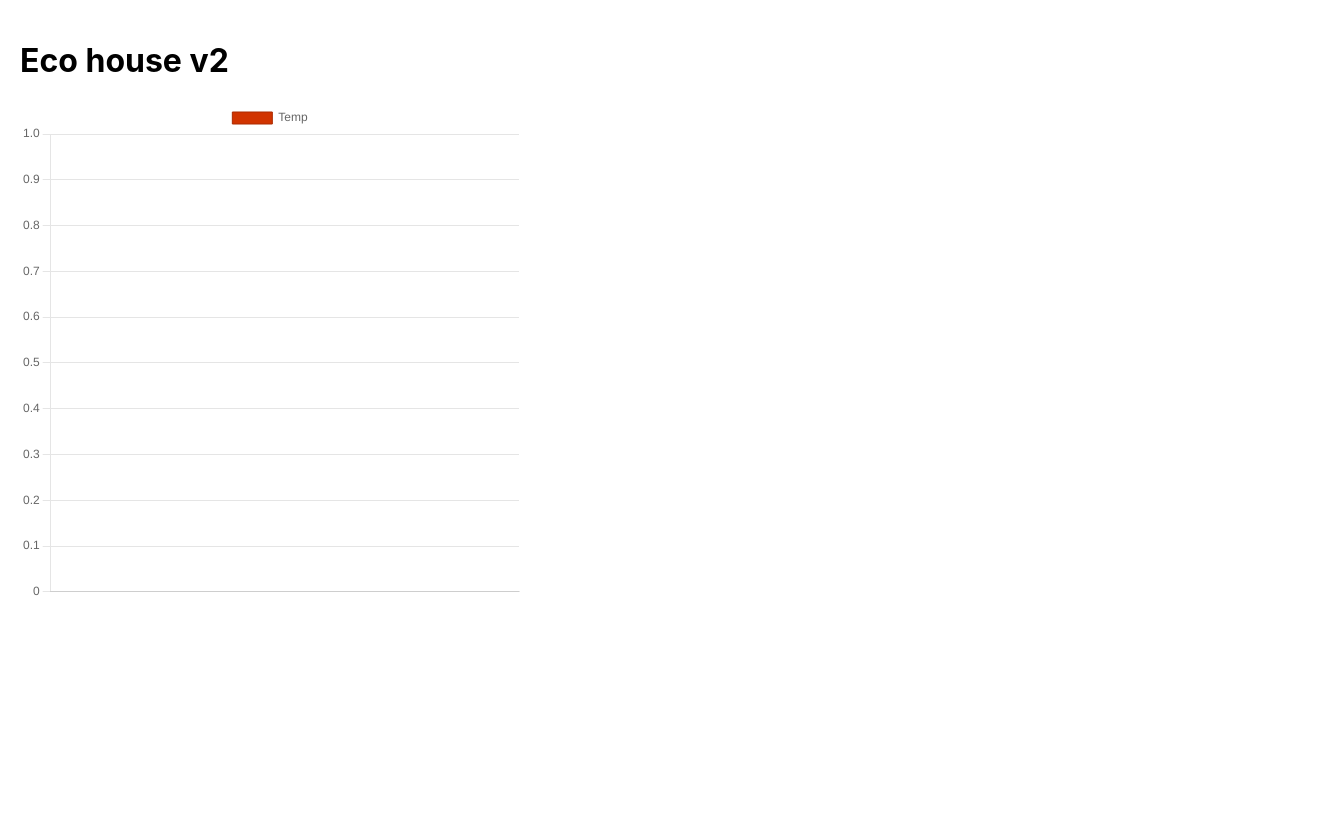
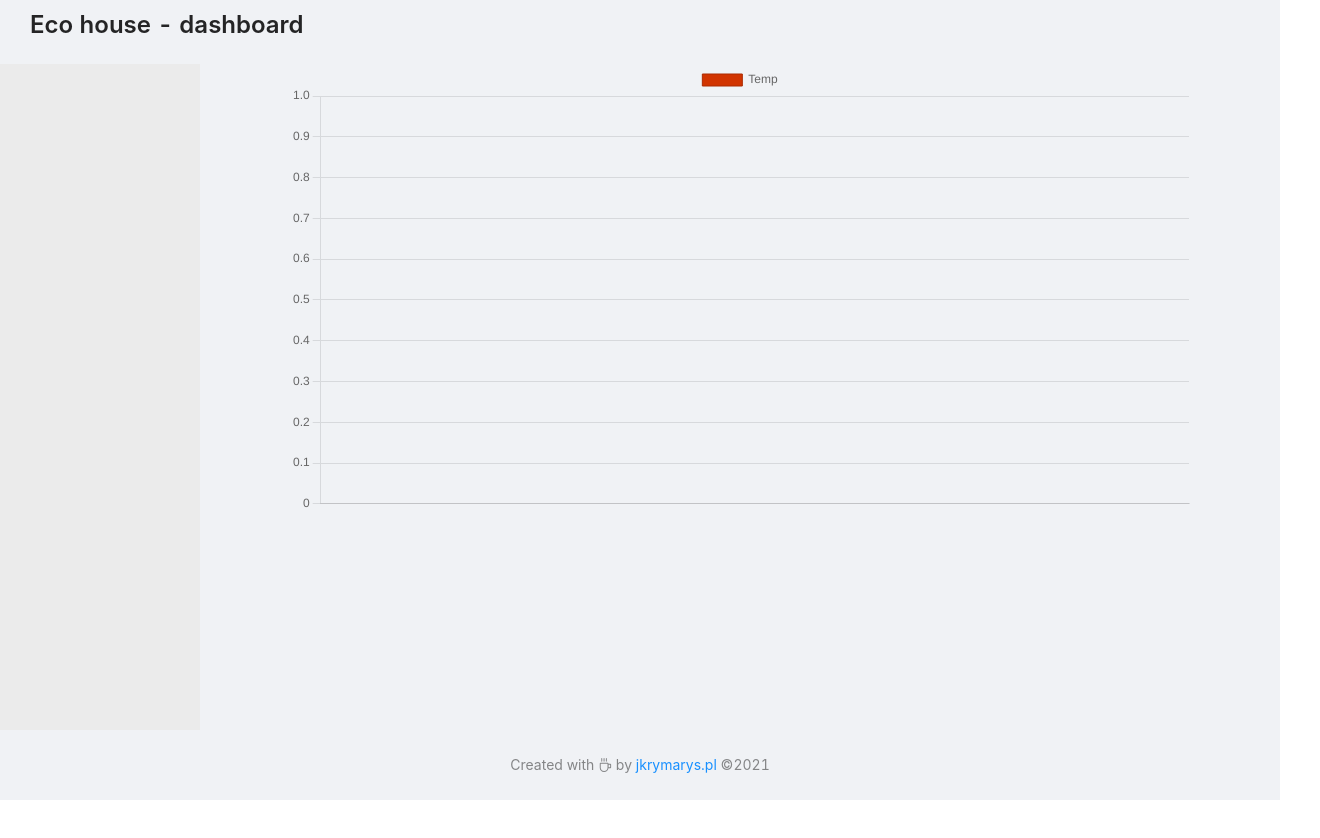
Before and after one commit to JKrymarys/ecohouse_v2, a React (Create React App) app: page / in a window 1280 px wide. Shown: the whole page, 1320 px wide, since content can reach past the window. After the commit the page ends 800 px from the top, so only its background shows below. Built offline with nearby package versions, Linux system fonts and the light colour scheme; no server answers.

Commit message:
Add antd and antd icons. Create basic Layout (#12)
* Add Antd and antd icons. Create basic Layout

* Remove package-lock to not confuse CI

* Use yarn instead of npm in the build action

* Fix github action

* Use LTS version of node js

```diff
--- a/src/App.scss
+++ b/src/App.scss
@@ -1,5 +1,28 @@
-#root {
-  width: 100vw;
-  height: 100vh;
-  padding: 20px;
+@import "~antd/dist/antd.css";
+
+$base-background-color: #f0f2f5;
+$secondary-background-color: #ebebeb;
+
+.main-layout {
+  min-height: 100vh;
+  background: $base-background-color;
+
+  .header {
+    padding: 10px 30px;
+    background: $base-background-color;
+
+    .page-title {
+      font-size: x-large;
+    }
+  }
+
+  .sider {
+    background: $secondary-background-color;
+  }
+
+  .footer {
+    text-align: center;
+    position: sticky;
+    bottom: 0;
+  }
 }
--- a/src/App.tsx
+++ b/src/App.tsx
@@ -1,15 +1,38 @@
+import { Typography, Layout, Row, Col } from "antd";
+import { CoffeeOutlined } from "@ant-design/icons";
+
+import TempGraph from "components/temp-graph/TempGraph";
+
 import "./App.scss";
 
-import HouseInfo from "components/house-info/HistoricDataTable";
-import TempGraph from "components/temp-graph/TempGraph";
+const { Title, Text, Link } = Typography;
+const { Header, Footer, Sider, Content } = Layout;
 
 function App() {
+  const currentYear = new Date().getFullYear();
   return (
-    <div>
-      <h1>Eco house v2</h1>
-      <HouseInfo />
-      <TempGraph />
-    </div>
+    <Layout className="main-layout">
+      <Header className="header">
+        <Title className="page-title">Eco house - dashboard</Title>
+      </Header>
+      <Layout>
+        <Sider className="sider"></Sider>
+        <Content>
+          <Row justify="center">
+            <Col span={20}>
+              <TempGraph />
+            </Col>
+          </Row>
+        </Content>
+      </Layout>
+      <Footer className="footer">
+        <Text type="secondary">
+          Created with <CoffeeOutlined /> by
+          <Link href="https://www.jkrymarys.pl/"> jkrymarys.pl </Link>©
+          {currentYear}
+        </Text>
+      </Footer>
+    </Layout>
   );
 }
 
--- a/src/components/house-info/HistoricDataTable.tsx
+++ /dev/null
@@ -1,36 +0,0 @@
-// import React, { useEffect, useState } from "react";
-
-// import { getCurrentState } from "utils/backend";
-
-// // import "./HouseInfo.scss";
-
-// interface CurrentHouseState {
-//   datetime: string;
-//   pressure: number;
-//   temp: number;
-// }
-
-export default function HouseInfo() {
-  // const [currentHouseState, setCurrentHouseState] = useState<CurrentHouseState>();
-
-  // useEffect(() => {
-  //     const interval = setInterval(() => {
-  //         getCurrentState().then(setCurrentHouseState)
-  //     }, 5000);
-  //     return () => clearInterval(interval);
-  // }, []);
-
-  return (
-    <div className="historic-data-table">
-      {
-        // currentHouseState ?
-        //     (<>
-        //         <div className="info-row">temp: {currentHouseState.temp} </div>
-        //         <div className="info-row">pressure: {currentHouseState.pressure}</div>
-        //     </>
-        //     ) :
-        //     <div> No data </div>
-      }
-    </div>
-  );
-}
--- a/src/components/temp-graph/TempGraph.scss
+++ b/src/components/temp-graph/TempGraph.scss
@@ -1,4 +1,4 @@
-#myChart {
-  max-height: 500px;
-  max-width: 500px;
-}
+// #myChart {
+//   max-height: 500px;
+//   max-width: 500px;
+// }
--- a/src/utils/backend.ts
+++ b/src/utils/backend.ts
@@ -1,3 +1,5 @@
+import { notification } from "antd";
+
 const API_URL = "https://8o8h5nqi81.execute-api.eu-west-2.amazonaws.com";
 
 const routes = {
@@ -7,7 +9,9 @@ const routes = {
 export const getHistoricData = async () =>
   fetch(`${API_URL}${routes.allData}`)
     .then((response) => response.json())
-    .catch((e) => {
-      console.log("Error", e);
+    .catch(() => {
+      notification.open({
+        message: "Couldn't fetch data",
+      });
       return [];
     });
```
Also changed, not shown: package.json (+6 -1 lines), src/components/house-info/HistoricDataTable.scss (deleted), 2 other files (tests, documents, lock files or other folders).
